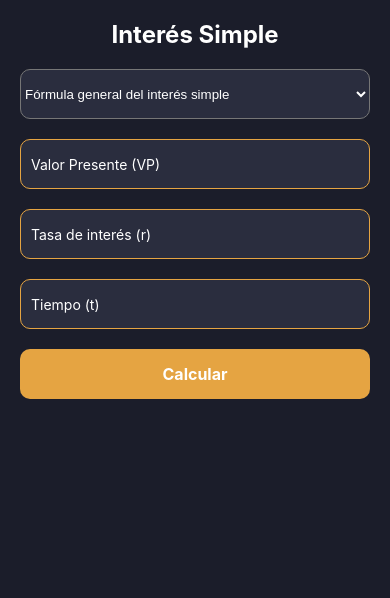
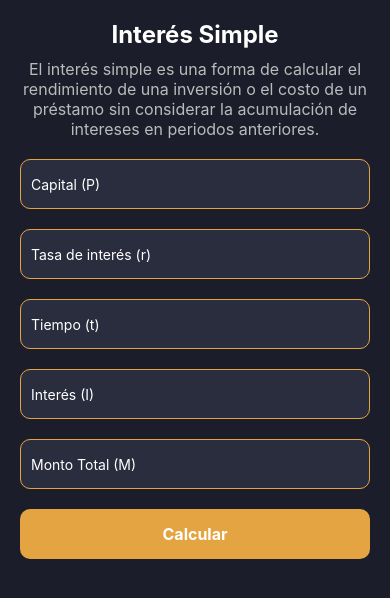
Before and after one commit to EddigarCuello/Cashflow, a React Native app: screen /TasaDeInteres in a window 390 px wide. Shown: the top 598 px of the page. Built offline with nearby package versions, Linux system fonts and the light colour scheme.

Commit message:
actualizacion de vista tasa de interes

```diff
--- a/screens/TasaDeInteres.js
+++ b/screens/TasaDeInteres.js
@@ -1,17 +1,17 @@
 import React, { useState } from 'react';
 import { View, Text, StyleSheet, TextInput, TouchableOpacity } from 'react-native';
-import { Picker } from '@react-native-picker/picker';
 
 const TasaDeInteres = () => {
-    const [formula, setFormula] = useState('general');
     const [vp, setVp] = useState('');
     const [tasa, setTasa] = useState('');
     const [tiempo, setTiempo] = useState('');
+    const [interes, setInteres] = useState('');
+    const [monto, setMonto] = useState('');
     const [vf, setVf] = useState('');
     const [resultado, setResultado] = useState('');
 
     const calcularInteres = () => {
-        if (!vp || !tasa || !tiempo || !vf) {
+        if (!vp || !tasa || !tiempo) {
             alert('Por favor, completa todos los campos.');
             return;
         }
@@ -19,39 +19,26 @@ const TasaDeInteres = () => {
         const vpNum = parseFloat(vp);
         const tasaNum = parseFloat(tasa);
         const tiempoNum = parseFloat(tiempo);
-        const vfNum = parseFloat(vf);
 
-        if (formula === 'general') {
-            const interes = vpNum * tasaNum * tiempoNum;
-            setResultado(`Interés Simple: $${interes.toFixed(2)}`);
-        } else if (formula === 'vp') {
-            const vpCalculado = vfNum / (1 + tasaNum * tiempoNum);
-            setResultado(`Valor Presente: $${vpCalculado.toFixed(2)}`);
-        } else if (formula === 'tiempo') {
-            const tiempoCalculado = (vfNum - vpNum) / (vpNum * tasaNum);
-            setResultado(`Tiempo: ${tiempoCalculado.toFixed(2)} años`);
-        }
+        const interesCalculado = vpNum * tasaNum * tiempoNum;
+        const montoCalculado = vpNum + interesCalculado;
+
+        setInteres(interesCalculado.toFixed(2));
+        setMonto(montoCalculado.toFixed(2));
+        setResultado(`Interés Simple: $${interesCalculado.toFixed(2)}\nMonto Total: $${montoCalculado.toFixed(2)}`);
     };
 
     return (
         <View style={styles.container}>
             <Text style={styles.titulo}>Interés Simple</Text>
+            <Text style={styles.descripcion}>
+                El interés simple es una forma de calcular el rendimiento de una inversión o el costo de un préstamo
+                sin considerar la acumulación de intereses en periodos anteriores.
+            </Text>
 
-            <Picker
-                selectedValue={formula}
-                style={styles.picker}
-                onValueChange={(itemValue) => setFormula(itemValue)}
-            >
-                <Picker.Item label="Fórmula general del interés simple" value="general" />
-                <Picker.Item label="Cálculo del Valor Presente (VP)" value="vp" />
-                <Picker.Item label="Cálculo del tiempo (t)" value="tiempo" />
-            </Picker>
-
-            {formula === 'general' && (
-                <>
             <TextInput
                 style={styles.input}
-                        placeholder="Valor Presente (VP)"
+                placeholder="Capital (P)"
                 keyboardType="numeric"
                 value={vp}
                 onChangeText={setVp}
@@ -70,66 +57,31 @@ const TasaDeInteres = () => {
                 value={tiempo}
                 onChangeText={setTiempo}
             />
-                </>
-            )}
-
-            {formula === 'vp' && (
-                <>
             <TextInput
                 style={styles.input}
-                        placeholder="Valor Futuro (VF)"
+                placeholder="Interés (I)"
                 keyboardType="numeric"
-                        value={vf}
-                        onChangeText={setVf}
+                value={interes}
+                onChangeText={setInteres}
             />
             <TextInput
                 style={styles.input}
-                        placeholder="Tasa de interés (r)"
+                placeholder="Monto Total (M)"
                 keyboardType="numeric"
-                        value={tasa}
-                        onChangeText={setTasa}
+                value={monto}
+                onChangeText={setMonto}
             />
-                    <TextInput
-                        style={styles.input}
-                        placeholder="Tiempo (t)"
-                        keyboardType="numeric"
-                        value={tiempo}
-                        onChangeText={setTiempo}
-                    />
-                </>
-            )}
-
-            {formula === 'tiempo' && (
-                <>
-                    <TextInput
-                        style={styles.input}
-                        placeholder="Valor Presente (VP)"
-                        keyboardType="numeric"
-                        value={vp}
-                        onChangeText={setVp}
-                    />
-                    <TextInput
-                        style={styles.input}
-                        placeholder="Valor Futuro (VF)"
-                        keyboardType="numeric"
-                        value={vf}
-                        onChangeText={setVf}
-                    />
-                    <TextInput
-                        style={styles.input}
-                        placeholder="Tasa de interés (r)"
-                        keyboardType="numeric"
-                        value={tasa}
-                        onChangeText={setTasa}
-                    />
-                </>
-            )}
 
             <TouchableOpacity style={styles.boton} onPress={calcularInteres}>
                 <Text style={styles.textoBoton}>Calcular</Text>
             </TouchableOpacity>
 
-            {resultado ? <Text style={styles.resultado}>{resultado}</Text> : null}
+            {resultado ? (
+                <View>
+                    <Text style={styles.resultado}>Interés (I): ${interes}</Text>
+                    <Text style={styles.resultado}>Monto Total (M): ${monto}</Text>
+                </View>
+            ) : null}
         </View>
     );
 };
@@ -144,15 +96,13 @@ const styles = StyleSheet.create({
         fontSize: 24,
         fontWeight: 'bold',
         color: '#FFF',
-        marginBottom: 20,
+        marginBottom: 10,
         textAlign: 'center',
     },
-    picker: {
-        height: 50,
-        width: '100%',
-        color: '#FFF',
-        backgroundColor: '#2A2D3E',
-        borderRadius: 10,
+    descripcion: {
+        fontSize: 16,
+        color: '#BBB',
+        textAlign: 'center',
         marginBottom: 20,
     },
     input: {
```
Lines whose indentation alone changed are shown as unchanged.
